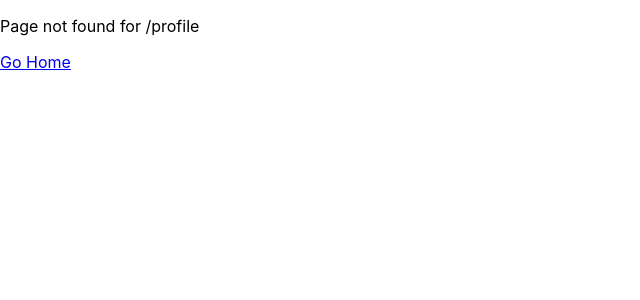
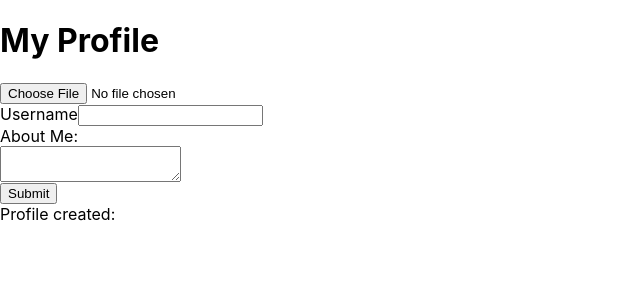
Before and after one commit to kenzie-se-q2/kwitter-LindsFish8691, a React (Create React App) app: page /profile in a window 1280 px wide. Before the commit this address had no page. Shown: the top 300 px of the page, without its empty margins (0-640 px from the left). Built offline with nearby package versions, Linux system fonts and the light colour scheme.

Commit message:
First push

```diff
--- a/src/App.js
+++ b/src/App.js
@@ -2,12 +2,14 @@ import { Switch, Route } from "react-router-dom";
 
 import Home from "./views/Home";
 import NotFound from "./views/NotFound";
+import Profile from "./views/Profile";
 
 function App() {
   return (
     <div className="App">
       <Switch>
         <Route exact path="/" component={Home} />
+        <Route path="/profile/" component={Profile} />
         <Route component={NotFound} />
       </Switch>
     </div>
--- a/src/views/Profile.js
+++ b/src/views/Profile.js
@@ -1 +1,39 @@
 // TODO: Create a Profile to display the current users information
+// import React, { Component } from 'react';
+
+import { useState } from "react";
+
+function Profile() {
+  const [picture, setPicture] = useState("");
+  let messageInput = document.getElementById("message_input");
+
+  function fileSelectedHandler(event) {
+    setPicture(picture.event);
+  }
+
+  function fileUploadHandler() {}
+
+  return (
+    <div>
+      <h1>My Profile</h1>
+      <form style={{ display: "block", justifyContent: "center" }}>
+        <input type="file" onChange={fileSelectedHandler} />
+        <br />
+
+        <label>Username</label>
+        <input type="text" />
+        <label style={{ display: "block" }}>About Me:</label>
+        <textarea
+          id="message_input"
+          type="textarea"
+          style={{ display: "block" }}
+        ></textarea>
+        <button>Submit</button>
+        <br />
+        <label>Profile created:</label>
+      </form>
+    </div>
+  );
+}
+
+export default Profile;
```
Also changed, not shown: 1 other file (tests, documents, lock files or other folders).
